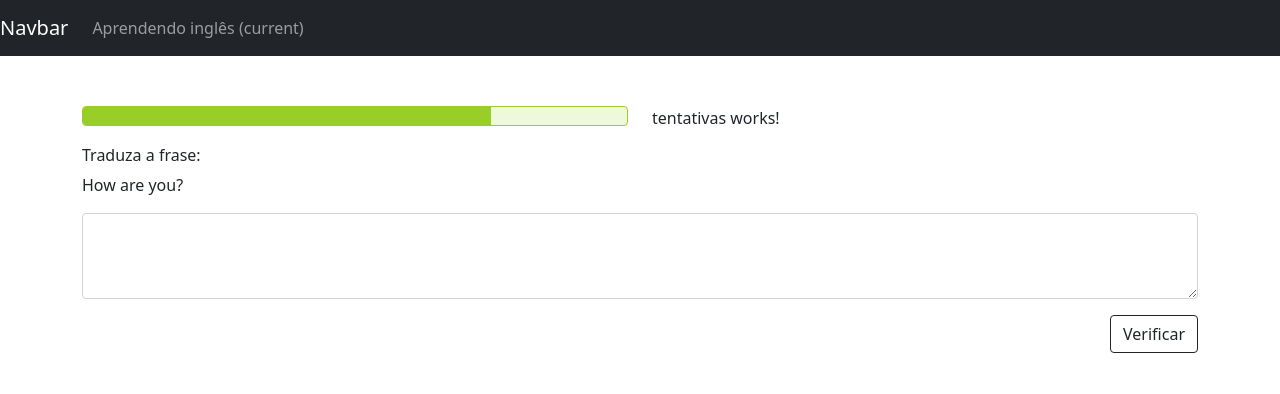
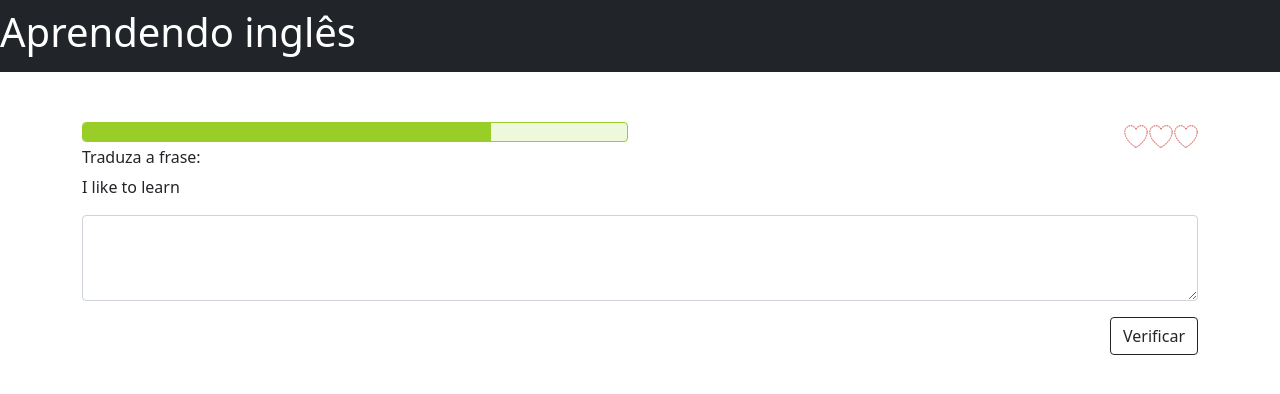
Before and after one commit to BrenoRobertDiogo/English-learn-Angular, an Angular app: page / in a window 1280 px wide. Shown: the top 394 px of the page. Built offline with nearby package versions, Linux system fonts and the light colour scheme.

Commit message:
Atualização
Funcionamento de alguns métodos e css quase todo pronto

```diff
--- /dev/null
+++ b/src/app/painel/frases-mock.ts
@@ -0,0 +1,21 @@
+import { Frase } from "app/shared/frase.model";
+
+export const FRASES: Frase[] = [
+    {
+        fraseEng: 'I like to learn',
+        frasePtBr: 'Eu gosto de aprender'
+    },
+    {
+        fraseEng: 'I watch TV',
+        frasePtBr: 'Eu assisto TV'
+    },
+    {
+        fraseEng: 'How are you?',
+        frasePtBr: 'Como vai você?'
+    },
+    {
+        fraseEng: 'I eat bread',
+        frasePtBr: 'Eu como pão'
+    },
+
+]
--- a/src/app/painel/painel.component.html
+++ b/src/app/painel/painel.component.html
@@ -4,22 +4,22 @@
             <div class="col-sm-6">
                 <app-progresso></app-progresso>
             </div>
-            <div class="col-sm-6">
+            <div class="col-sm-6 d-flex justify-content-end">
                 <app-tentativas></app-tentativas>
             </div>
         </div>
         <div class="row">
             <div class="col">
-                <h6>Traduza a frase:</h6>
-                <p>How are you?</p>
+                <h6>{{ instrucao }}</h6>
+                <p>{{ frases[0].fraseEng }}</p>
 
                 <div class="form-group">
-                    <textarea class="form-control"rows="3"></textarea>
+                    <textarea class="form-control"rows="3" (input)="atualizaResposta($event)"></textarea>
                 </div>
                 <div class="row">
                     <div class="d-flex justify-content-end">
 
-                        <button type="button" class="btn btn-outline-dark mt-3">Verificar</button>
+                        <button type="button" class="btn btn-outline-dark mt-3" (click)="verificarResposta()">Verificar</button>
                     </div>
                 </div>
             </div>
--- a/src/app/painel/painel.component.ts
+++ b/src/app/painel/painel.component.ts
@@ -1,4 +1,7 @@
 import { Component, OnInit } from '@angular/core';
+
+import { Frase } from 'app/shared/frase.model';
+import { FRASES } from './frases-mock'
 
 @Component({
   selector: 'app-painel',
@@ -6,10 +9,27 @@ import { Component, OnInit } from '@angular/core';
   styleUrls: ['./painel.component.css']
 })
 export class PainelComponent implements OnInit {
-
-  constructor() { }
+  public frases: Frase[] = FRASES;
+  public instrucao: string = 'Traduza a frase:';
+  public resposta: string = '';
+  constructor() {
+    console.log(this.frases);
+  }
 
   ngOnInit() {
   }
 
+  public atualizaResposta(resposta: Event): void {
+    this.resposta = (<HTMLInputElement>resposta.target).value;
+
+  }
+
+  /**
+   * verificaResposta
+   */
+  public verificarResposta(): void {
+    console.log('Verificar resposta: ', this.resposta);
+
+  }
+
 }
--- /dev/null
+++ b/src/app/shared/frase.model.ts
@@ -0,0 +1,4 @@
+export class Frase {
+
+    constructor(public fraseEng: string, public frasePtBr: string){}
+}
--- a/src/app/tentativas/tentativas.component.html
+++ b/src/app/tentativas/tentativas.component.html
@@ -1,3 +1,3 @@
-<p>
-  tentativas works!
-</p>
+<img [src]="coracaoVazio" alt="">
+<img [src]="coracaoVazio" alt="">
+<img [src]="coracaoVazio" alt="">
--- a/src/app/tentativas/tentativas.component.ts
+++ b/src/app/tentativas/tentativas.component.ts
@@ -6,7 +6,8 @@ import { Component, OnInit } from '@angular/core';
   styleUrls: ['./tentativas.component.css']
 })
 export class TentativasComponent implements OnInit {
-
+  public coracaoVazio: string = "assets/coracao_vazio.png";
+  public coracaoCheio: string = "assets/coracao_cheio.png";
   constructor() { }
 
   ngOnInit() {
--- a/src/app/topo/topo.component.html
+++ b/src/app/topo/topo.component.html
@@ -1,14 +1,5 @@
 <nav class="navbar navbar-expand-lg navbar-dark bg-dark">
-    <a class="navbar-brand" href="#">Navbar</a>
-    <button class="navbar-toggler" type="button" data-toggle="collapse" data-target="#navbarNav" aria-controls="navbarNav" aria-expanded="false" aria-label="Toggle navigation">
-      <span class="navbar-toggler-icon"></span>
-    </button>
     <div class="collapse navbar-collapse" id="navbarNav">
-      <ul class="navbar-nav">
-        <li class="nav-item active">
-          <a class="nav-link" href="#">Aprendendo inglês <span class="sr-only">(current)</span></a>
-        </li>
-
-      </ul>
+          <h1 class="text-white">{{ titulo }}</h1>
     </div>
   </nav>
--- a/src/app/topo/topo.component.ts
+++ b/src/app/topo/topo.component.ts
@@ -9,5 +9,5 @@ import { Component } from "@angular/core";
 
 })
 export class TopoComponent {
-
+    public titulo: string = 'Aprendendo inglês'
 }
```
Also changed, not shown: src/assets/coracao_cheio.png (added), src/assets/coracao_vazio.png (added).
